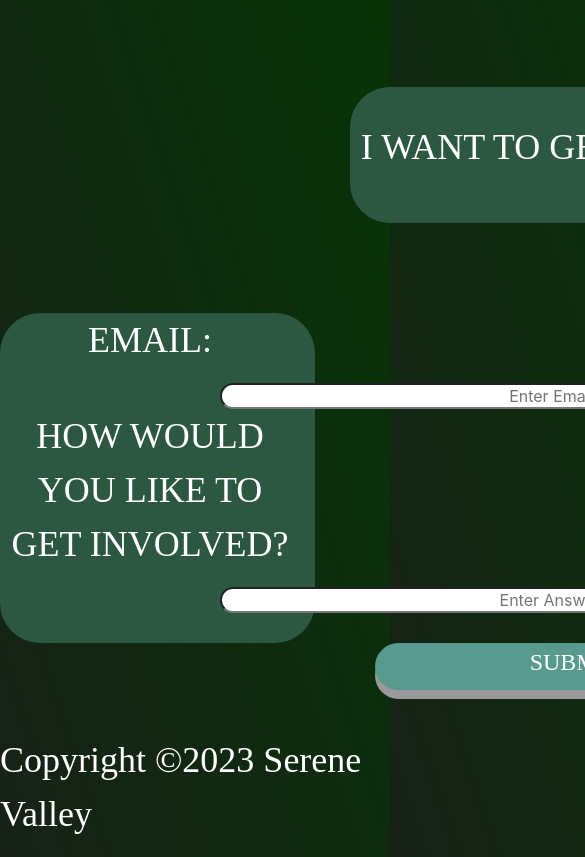
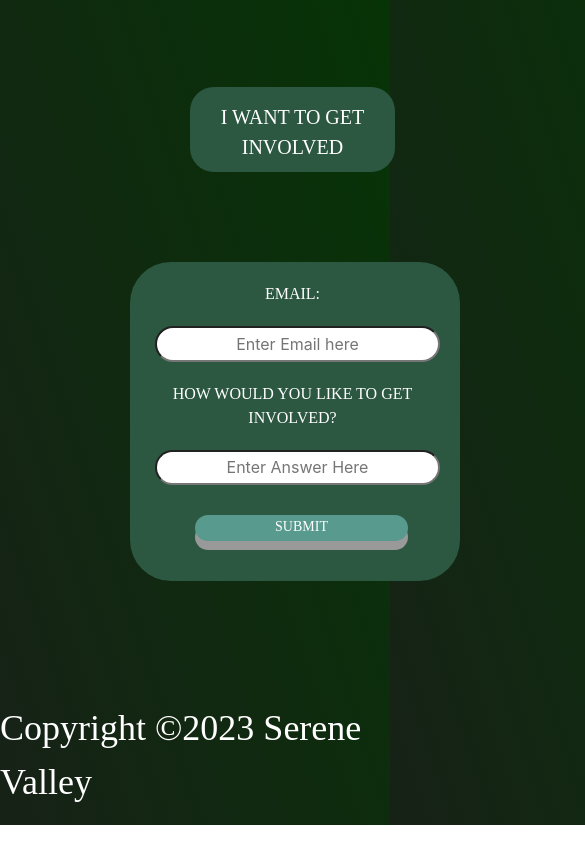
Before and after one commit to Serene-Valley/Oasis, a plain HTML site: page support.html in a window 390 px wide. Shown: the part 1455-2312 px from the top of the page, 585 px wide, since content can reach past the window. After the commit the page ends 2280 px from the top, so only its background shows below. Drawn offline with nearby package versions, Linux system fonts and the light colour scheme; a web font is replaced by a local one.

Commit message:
Updated Support Page

```diff
--- a/support.css
+++ b/support.css
@@ -147,7 +147,7 @@ main {
   display: flex;
   flex-direction: column;
   text-align: center;
-  margin-bottom: 90px;
+  margin-bottom: 120px;
 }
 
 #subheading {
@@ -155,6 +155,7 @@ main {
   font-size: 36px;
   color: white;
   margin-right: 15px;
+  margin-top:30px;
 }
 
 #submit {
@@ -163,7 +164,7 @@ main {
   border-radius: 30px;
   text-align: center;
   margin-left: 220px;
-
+  margin-
 }
 
 .submit-button {
@@ -183,7 +184,7 @@ main {
   width: 400px;
   padding-bottom: 10px;
   margin-left: 375px;
-  margin-top: 30px;
+  margin-top: 70px;
 }
 
 .submit-button:hover {
@@ -252,20 +253,47 @@ main {
   margin-bottom: 60px;
 }
 
-
-
 #Input-Heading-Box{
-width:471px;
-height:136px;
-border-radius:40px;
+width:205px;
+height:85px;
+border-radius:24px;
+font-size: 20px;
+padding-top:20px;
+margin-right:200px;
+margin-left:190px;
 }
 
 #Input-Box{
-  height:330px;
-  width: 315px;
-  border-radius:40px;
+  height:319px;
+  width: 330px;
+  border-radius:41px;
+  margin-left:130px;
 }
 
+#subheading{
+  margin-top:20px;
+  margin-bottom:20px;
+  font-size:16px;
+  margin-left:10px;
+}
+
+#submit{
+width: 285px;
+height:43px;
+border-radius: 30px;
+margin-left:25px;
+}
+
+.submit-button{
+  font-size:14px;
+  margin-bottom:12px;
+  width:213px;
+  height:26px;
+  border-radius:24px;
+  margin-left:65px;
+  margin-top:30px;
+  margin-bottom:40px;
+  }
 
 
 
```
